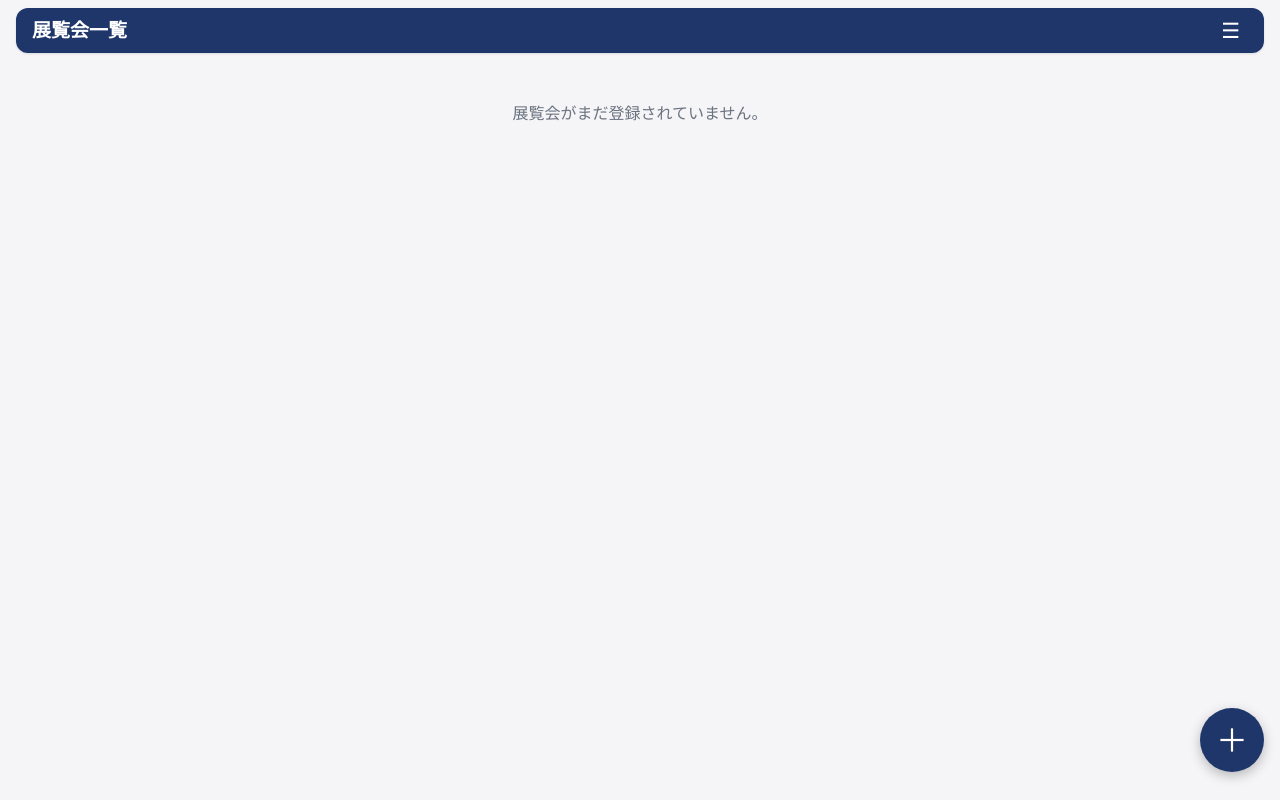
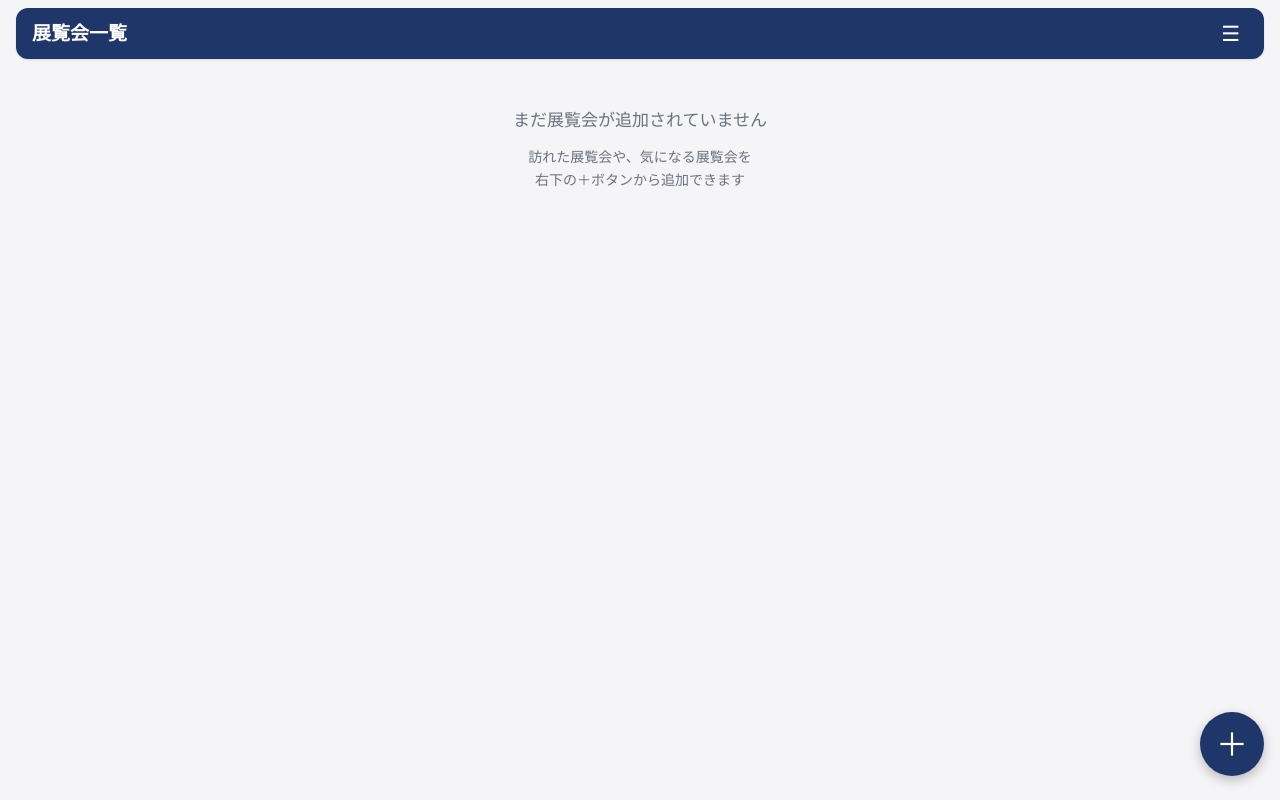
Before and after one commit to koharuLab/exhibition-archive, a React (Vite) app: page / in a window 1280 px wide. Built offline with nearby package versions, Linux system fonts and the light colour scheme.

Commit message:
update app

```diff
--- a/src/App.css
+++ b/src/App.css
@@ -14,7 +14,7 @@
   background: var(--accent);
   color: var(--accent-text);
   border-radius: 12px;
-  padding: 8px 16px;
+  padding: 11px 16px;
   margin-bottom: 16px;
   box-shadow: var(--shadow);
   /* 下にスクロールしても画面上部に固定する。
@@ -35,6 +35,19 @@
   text-align: center;
   color: var(--text-sub);
   margin-top: 48px;
+}
+
+.empty-title {
+  font-size: 17px;
+  color: var(--text-sub);
+  margin: 0 0 12px;
+}
+
+.empty-text {
+  font-size: 14px;
+  line-height: 1.7;
+  color: var(--text-sub);
+  margin: 0;
 }
 
 .menu-btn {
@@ -181,13 +194,13 @@
   margin: 0;
   /* 上下の padding はドラッグ時の押し出し(HALF_GAP)を吸収する予約スペース。
      これによりつかんでもスクロール領域が増えない（TagManager の HALF_GAP と一致させる）。 */
-  padding: 2px 0;
+  padding: 8px 0;
   display: flex;
   flex-direction: column;
 }
 
 .tag-manage-hint {
-  margin: 0 0 8px;
+  margin: 0 0 4px;
   font-size: 12px;
   color: var(--text-sub);
 }
@@ -632,7 +645,7 @@
 .fab {
   position: fixed;
   right: max(16px, calc((100vw - var(--content-max)) / 2 + 16px));
-  bottom: calc(28px + env(safe-area-inset-bottom, 0px));
+  bottom: calc(24px + env(safe-area-inset-bottom, 0px));
   width: 64px;
   height: 64px;
   border-radius: 50%;
@@ -904,7 +917,7 @@
 }
 
 .sheet-header h2 {
-  font-size: 17px;
+  font-size: 19px;
   font-weight: 600;
   margin: 0;
 }
--- a/src/App.tsx
+++ b/src/App.tsx
@@ -403,6 +403,15 @@ export default function App() {
 
       {loading ? (
         <p className="empty-state">読み込み中...</p>
+      ) : exhibitions.length === 0 ? (
+        <div className="empty-state">
+          <p className="empty-title">まだ展覧会が追加されていません</p>
+          <p className="empty-text">
+            訪れた展覧会や、気になる展覧会を
+            <br />
+            右下の＋ボタンから追加できます
+          </p>
+        </div>
       ) : (
         <ExhibitionGrid
           exhibitions={filtered}
--- a/src/components/ExhibitionGrid.tsx
+++ b/src/components/ExhibitionGrid.tsx
@@ -27,7 +27,8 @@ export function ExhibitionGrid({
   onLongPress,
 }: ExhibitionGridProps) {
   if (exhibitions.length === 0) {
-    return <p className="empty-state">展覧会がまだ登録されていません。</p>;
+    // ここに来るのは絞り込み結果が0件のとき（全体が0件のときは App 側で案内を表示）
+    return <p className="empty-state">該当する展覧会がありません。</p>;
   }
   return (
     <div className={viewMode === 'list' ? 'list' : 'grid'}>
--- a/src/components/TagManager.tsx
+++ b/src/components/TagManager.tsx
@@ -305,7 +305,7 @@ export function TagManager({
           ) : (
             <>
               <p className="tag-manage-hint">
-                タグはドラッグで並び替えできます。スマホでは長押しして動かします。
+                タグはドラッグで並び替えできます。
               </p>
               <ul className="tag-manage-list" ref={listRef}>
                 {orderedTags.map((item, index) => {
@@ -316,32 +316,25 @@ export function TagManager({
                   if (dragging) {
                     transform = `translateY(${dragY}px)`;
                   } else if (dragKey !== null && dropIndex !== null) {
-                    // 挿入先の上下に HALF_GAP ずつ押し開いて隙間を作る。
-                    // 押し出し分は .tag-manage-list の上下 padding で吸収する（CSS と値を一致させる）。
-                    const HALF_GAP = 2;
+                    // 掴んだタグの周りを上下対称に開ける。
+                    // ・並べ替え分: from と挿入位置の間の行を 1 行ぶん(dragHeight)スライドさせる。
+                    // ・隙間分(HALF_GAP): 挿入位置より上の行は上へ、下の行は下へ均等に逃がす。
+                    //   これでリスト全体が中心を保ったまま上下へ広がり、上だけ詰まらない。
+                    //   端の押し出しは .tag-manage-list の上下 padding で吸収する（値を一致させる）。
+                    const HALF_GAP = 8;
                     const from = dragFromIndex;
-                    if (dropIndex >= from) {
-                      // その場（つかんだ直後）・下移動
-                      if (index > from && index < dropIndex) {
-                        // 間の行を上へ詰める。挿入先の1行上は追加で HALF_GAP 押し上げる
-                        const extra = index === dropIndex - 1 ? HALF_GAP : 0;
-                        transform = `translateY(${-(dragHeight + extra)}px)`;
-                      } else if (index >= Math.max(from + 1, dropIndex)) {
-                        transform = `translateY(${HALF_GAP}px)`; // 挿入先以降を押し下げる
-                      } else if (index === dropIndex - 1 && index <= from) {
-                        // 挿入先の1行上（間の行がないケース: dropIndex == from）
-                        transform = `translateY(${-HALF_GAP}px)`;
-                      }
-                    } else {
-                      // 上移動
-                      if (index >= dropIndex && index < from) {
-                        // 間の行を下へ送る。挿入先の1行下は追加で HALF_GAP 押し下げる
-                        const extra = index === dropIndex ? HALF_GAP : 0;
-                        transform = `translateY(${dragHeight + extra}px)`;
-                      } else if (index < dropIndex) {
-                        transform = `translateY(${-HALF_GAP}px)`; // 挿入先より上を押し上げる
-                      }
+                    const target = dropIndex;
+
+                    let shift = 0; // 並べ替えによるスライド量
+                    if (target > from && index > from && index < target) {
+                      shift = -dragHeight; // 下移動：間の行を上へ詰める
+                    } else if (target < from && index >= target && index < from) {
+                      shift = dragHeight; // 上移動：間の行を下へ送る
                     }
+
+                    // 挿入位置より下は下へ、上は上へ（掴んだ行はこの分岐に来ない）
+                    const gap = index >= target ? HALF_GAP : -HALF_GAP;
+                    transform = `translateY(${shift + gap}px)`;
                   }
                   return (
                     <li
```
